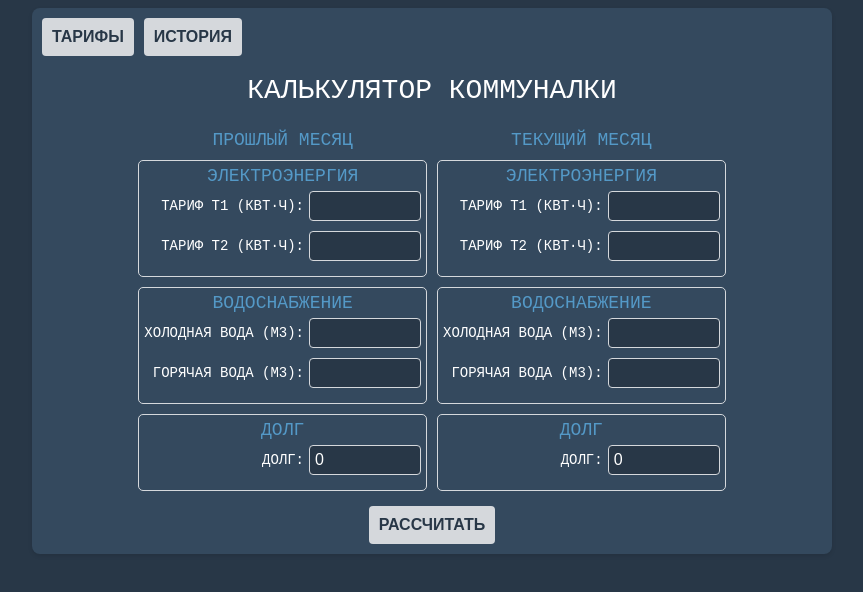
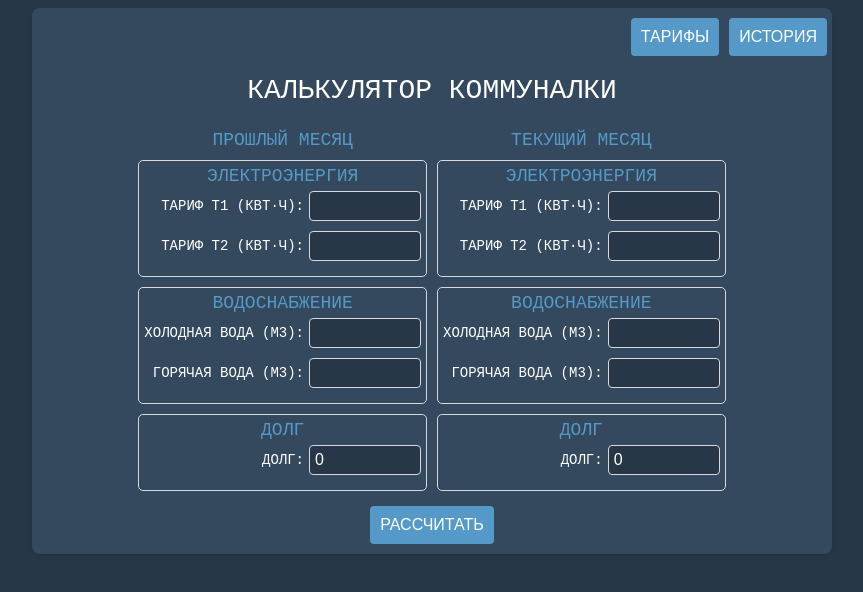
Before and after one commit to Sayrarm/communal_apartment, a website: page index.html in a window 1280 px wide. Shown: the whole page, without its empty margins (208-1071 px from the left). Drawn offline with Linux system fonts and the light colour scheme; a web font is replaced by a local one.

Commit message:
feat: change buttons styles

```diff
--- a/style.css
+++ b/style.css
@@ -94,11 +94,10 @@ input[type="number"]::-webkit-inner-spin-button {
     margin: 0;
 }
 button {
-    background-color: #d5d8dc;
-    color: #283747;
+    background-color: #5499c7;
+    color: white;
     font-size: 16px;
     text-transform: uppercase;
-    font-weight: 600;
     border: none;
     padding: 10px;
     border-radius: 4px;
@@ -106,11 +105,11 @@ button {
     margin: 0 5px;
 }
 button:hover {
-    background-color: #aeb6bf;
-    color: white;
+    background-color: white;
+    color: #5499c7;
 }
 .container-buttons {
-    align-self: flex-start;
+    align-self: flex-end;
     padding: 10px 0 0 5px;
 }
 .button-section {
@@ -144,6 +143,7 @@ button:hover {
     padding: 3px 0;
 }
 .result-item-total {
+    padding: 15px 0 0 0;
     font-weight: 600;
     font-size: 18px;
     border-top: 1px solid #d5d8dc;
```
